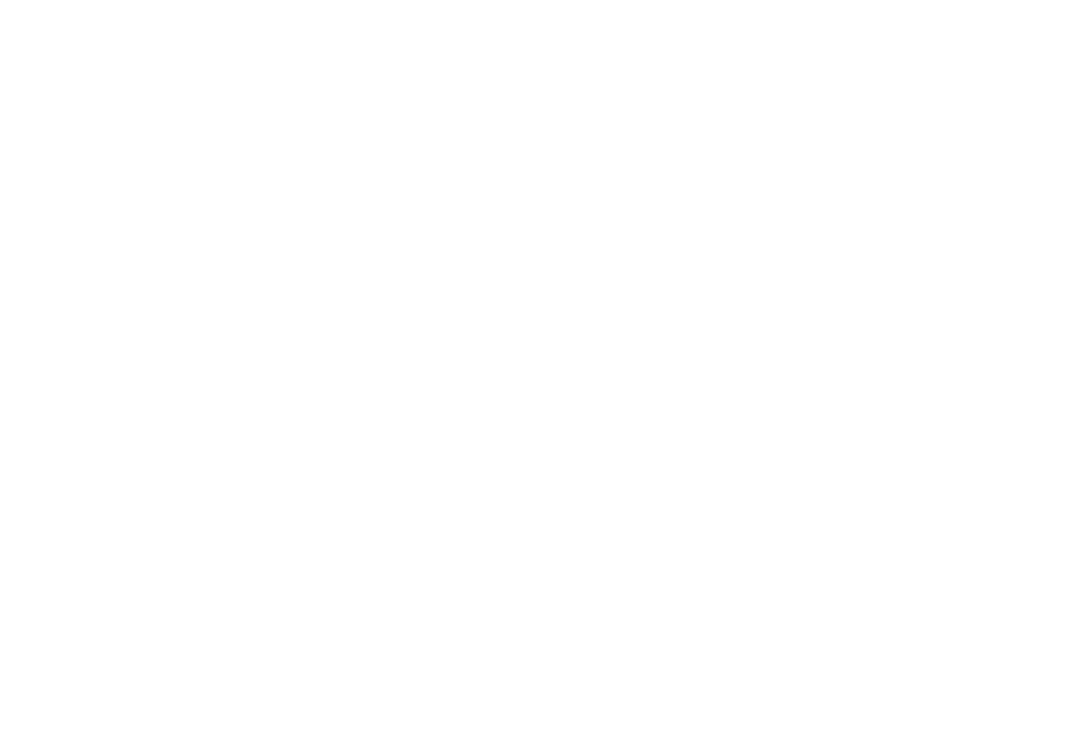
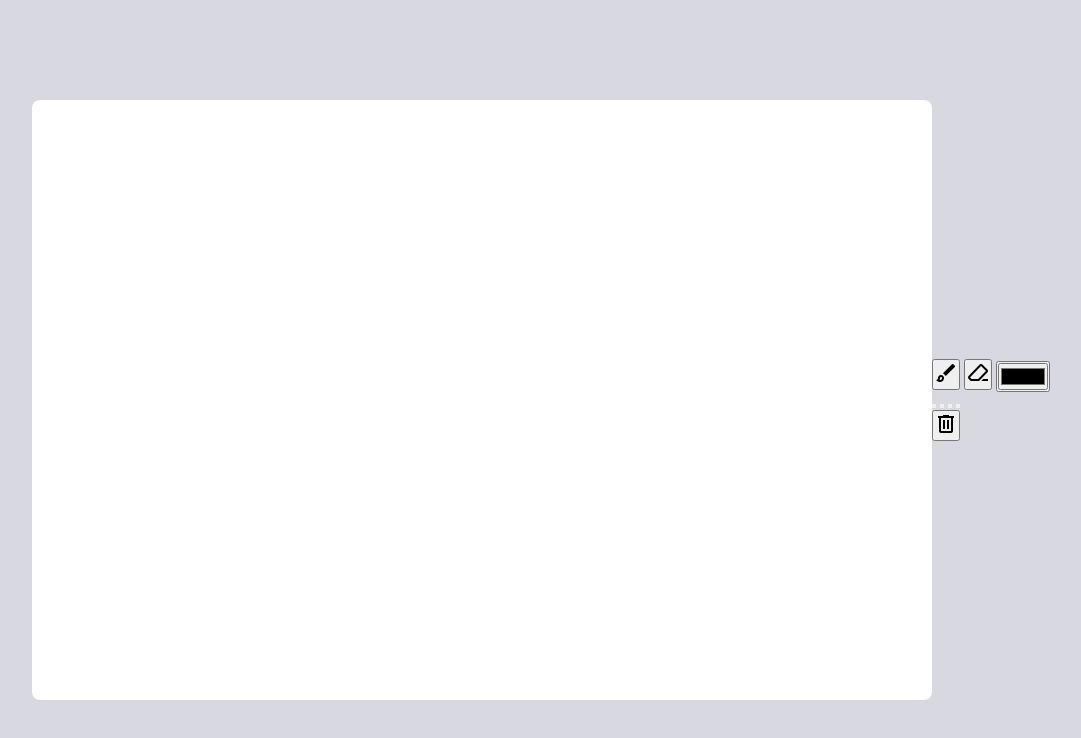
Before and after one commit to Andreysson-Araujo/myPaint, a plain HTML site: page index.html in a window 1280 px wide. Shown: the whole page, without its empty margins (99-1180 px from the left). Drawn offline with nearby package versions, Linux system fonts and the light colour scheme.

Commit message:
iniciando html e css

```diff
--- a/css/style.css
+++ b/css/style.css
@@ -0,0 +1,23 @@
+* {
+    margin:0;
+    padding: 0;
+    box-sizing: border-box;
+}
+
+body {
+    background-color: #d8d8e1;
+}
+
+canvas{
+    background-color: white;
+    border-radius: 8px;
+    box-shadow: 0 0 5px rgba(0, 0, 0, 0,1);
+}
+
+.container{
+    width: 100%;
+    min-height: 100vh;
+    display: flex;
+    align-items: center;
+    justify-content: center;
+}
--- a/index.html
+++ b/index.html
@@ -1,13 +1,56 @@
 <!DOCTYPE html>
 <html lang="en">
-<head>
-    <meta charset="UTF-8">
-    <meta name="viewport" content="width=device-width, initial-scale=1.0">
-    <link rel="stylesheet" href="css/style.css">
+  <head>
+    <meta charset="UTF-8" />
+    <meta name="viewport" content="width=device-width, initial-scale=1.0" />
+    <link
+      rel="stylesheet"
+      href="https://fonts.googleapis.com/css2?family=Material+Symbols+Outlined:opsz,wght,FILL,GRAD@48,400,1,0"
+    />
+    <link rel="stylesheet" href="css/style.css" />
     <title>My paint</title>
-</head>
-<body>
+  </head>
+  <body>
+    <section class="container">
+      <canvas width="900" height="600"></canvas>
+
+      <div>
+        <section class="tool-box">
+          <button class="button_tool" data-action="brush">
+            <span class="material-symbols-outlined">brush</span>
+          </button>
+          <button class="button_tool" data-action="rubber">
+            <span class="material-symbols-outlined"> ink_eraser </span>
+          </button>
+          <button class="button_tool">
+            <input type="color" class="input__color" />
+          </button>
+        </section>
+
+        <section class="tool-box">
+
+            <button class="button_size" data-size=5>
+                <span class="stroke"></span>
+            </button>
+            <button class="button_size" data-size=10>
+                <span class="stroke"></span>
+            </button>
+            <button class="button_size" data-size=20>
+                <span class="stroke"></span>
+            </button>
+            <button class="button_size" data-size=20>
+                <span class="stroke"></span>
+            </button>
+        </section>
+
+        <section class="tool-box">
+            <button class="button_tool button_clear">
+                <span class="material-symbols-outlined">delete</span>
+            </button>
+        </section>
+      </div>
+    </section>
 
     <script src="js/script.js"></script>
-</body>
+  </body>
 </html>
```
